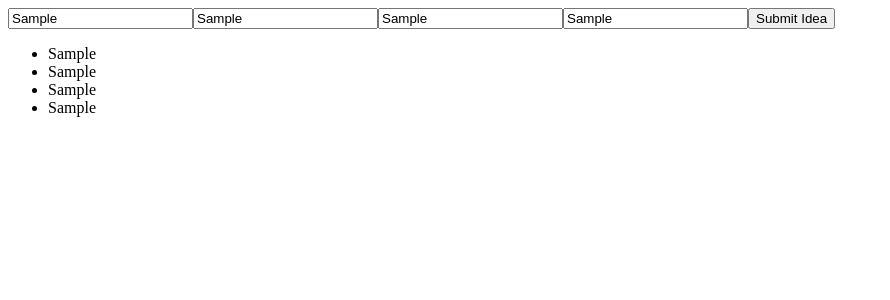
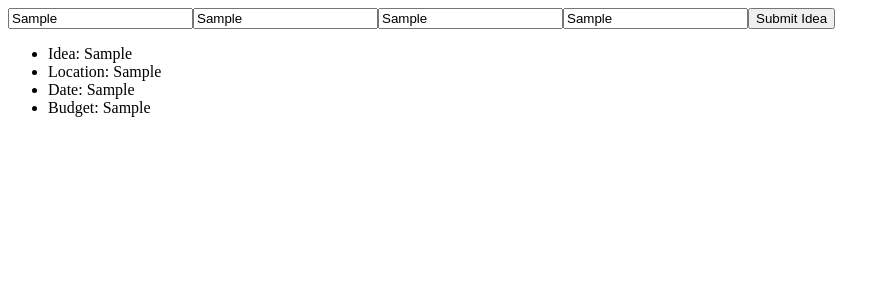
Before and after one commit to ADivers/StormForm, a React (Create React App) app: page / in a window 1280 px wide. Both pictures are taken after typing "Sample", "Sample", "Sample", "Sample" into the empty fields and a click on the button "Submit Idea". Shown: the top 300 px of the page, without its empty margins (0-890 px from the left). Built offline with nearby package versions, Linux system fonts and the light colour scheme.

Commit message:
labels on list

```diff
--- a/src/components/RedditPanel/ListComponent.js
+++ b/src/components/RedditPanel/ListComponent.js
@@ -3,10 +3,10 @@ import React from 'react';
 const ListComponent = (props) => {
         return <div>
             <ul key={props.idea}>
-                <li>{props.idea}</li>
-                <li>{props.location}</li>
-                <li>{props.date}</li>
-                <li>{props.budget}</li>
+                <li>Idea: {props.idea}</li>
+                <li>Location: {props.location}</li>
+                <li>Date: {props.date}</li>
+                <li>Budget: {props.budget}</li>
             </ul>
         </div>
 }
--- a/src/components/RedditPanel/RedditStylePanel.js
+++ b/src/components/RedditPanel/RedditStylePanel.js
@@ -7,9 +7,9 @@ class RedditStylePanel extends React.Component {
         super(props);
         this.state = {
                 idea: "",
-                location: "",
-                date: "",
-                budget: "",
+                location: "TBD",
+                date: "TBD",
+                budget: "TBD",
                 allInfo: [],
         }
         this.update = this.update.bind(this)
```
